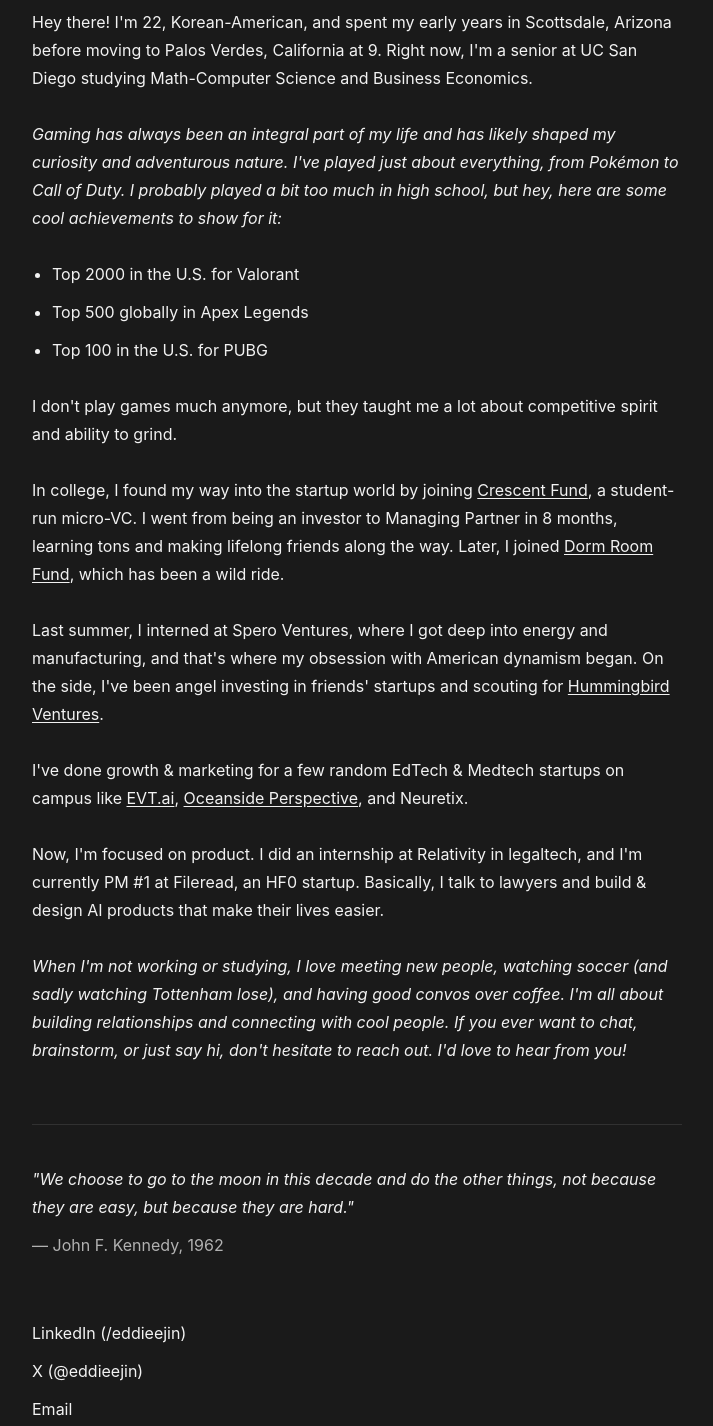
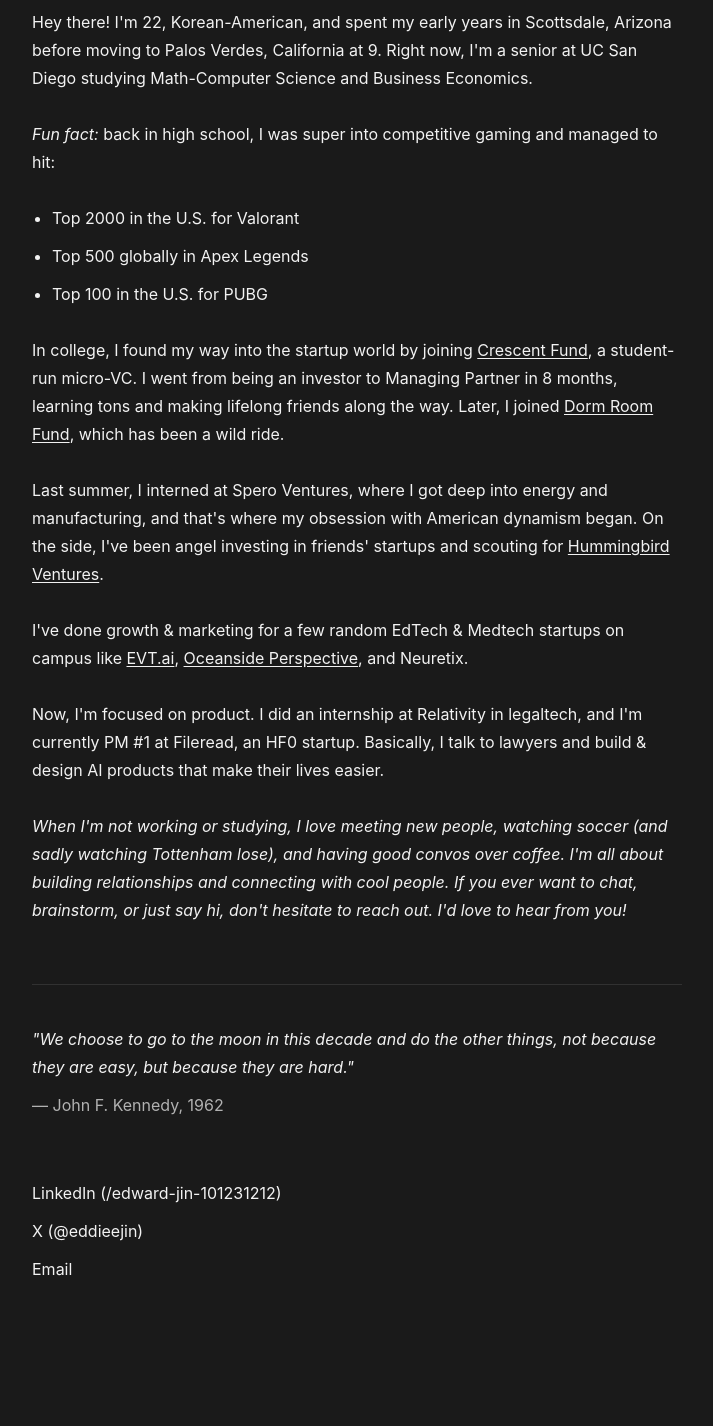
Before and after one commit to eddiejin18/personalwebsite, a plain HTML site: page index.html in a window 1280 px wide. Shown: the part 140-1566 px from the top of the page, without its empty margins (283-996 px from the left). After the commit the page ends 1503 px from the top, so only its background shows below. Drawn offline with Linux system fonts and the light colour scheme.

Commit message:
Update index.html

```diff
--- a/index.html
+++ b/index.html
@@ -119,7 +119,7 @@
             opacity: 0;
         }
 
-        /* Stagger all elements including list items */
+        /* Stagger all elements with consistent delays */
         .content > *:nth-child(1) { animation-delay: 0.1s; }
         .content > *:nth-child(2) { animation-delay: 0.2s; }
         .content > ul > li:nth-child(1) { animation-delay: 0.3s; }
@@ -127,7 +127,11 @@
         .content > ul > li:nth-child(3) { animation-delay: 0.5s; }
         .content > *:nth-child(4) { animation-delay: 0.6s; }
         .content > *:nth-child(5) { animation-delay: 0.7s; }
-        /* ... continue for other elements ... */
+        .content > *:nth-child(6) { animation-delay: 0.8s; }
+        .content > *:nth-child(7) { animation-delay: 0.9s; }
+        .content > *:nth-child(8) { animation-delay: 1.0s; }
+        .content > *:nth-child(9) { animation-delay: 1.1s; }
+        .content > *:nth-child(10) { animation-delay: 1.2s; }
 
         .quote {
             margin-top: 60px;
@@ -156,14 +160,12 @@
     <div class="content">
         <p class="animate-in">Hey there! I'm 22, Korean-American, and spent my early years in Scottsdale, Arizona before moving to Palos Verdes, California at 9. Right now, I'm a senior at UC San Diego studying Math-Computer Science and Business Economics.</p>
 
-        <p class="animate-in"><em>Gaming has always been an integral part of my life and has likely shaped my curiosity and adventurous nature. I've played just about everything, from Pokémon to Call of Duty. I probably played a bit <m>too much</m> in high school, but hey, here are some cool achievements to show for it:</em></p>
+        <p class="animate-in"><em>Fun fact:</em> back in high school, I was super into competitive gaming and managed to hit:</p>
         <ul>
             <li class="animate-in">Top 2000 in the U.S. for Valorant</li>
             <li class="animate-in">Top 500 globally in Apex Legends</li>
             <li class="animate-in">Top 100 in the U.S. for PUBG</li>
         </ul>
-
-        <p class="animate-in">I don't play games much anymore, but they taught me a lot about competitive spirit and ability to grind.</p>
 
         <p class="animate-in">In college, I found my way into the startup world by joining <a href="https://cacrescentfund.com" target="_blank">Crescent Fund</a>, a student-run micro-VC. I went from being an investor to Managing Partner in 8 months, learning tons and making lifelong friends along the way. Later, I joined <a href="https://dormroomfund.com" target="_blank">Dorm Room Fund</a>, which has been a wild ride.</p>
 
@@ -181,7 +183,7 @@
         </div>
 
         <div class="social-links animate-in">
-            <a href="https://www.linkedin.com/in/edward-jin-101231212/" target="_blank">LinkedIn (/eddieejin)</a>
+            <a href="https://www.linkedin.com/in/edward-jin-101231212/" target="_blank">LinkedIn (/edward-jin-101231212)</a>
             <a href="https://x.com/eddieejin" target="_blank">X (@eddieejin)</a>
             <a href="mailto:eddiejin18@gmail.com">Email</a>
         </div>
```
